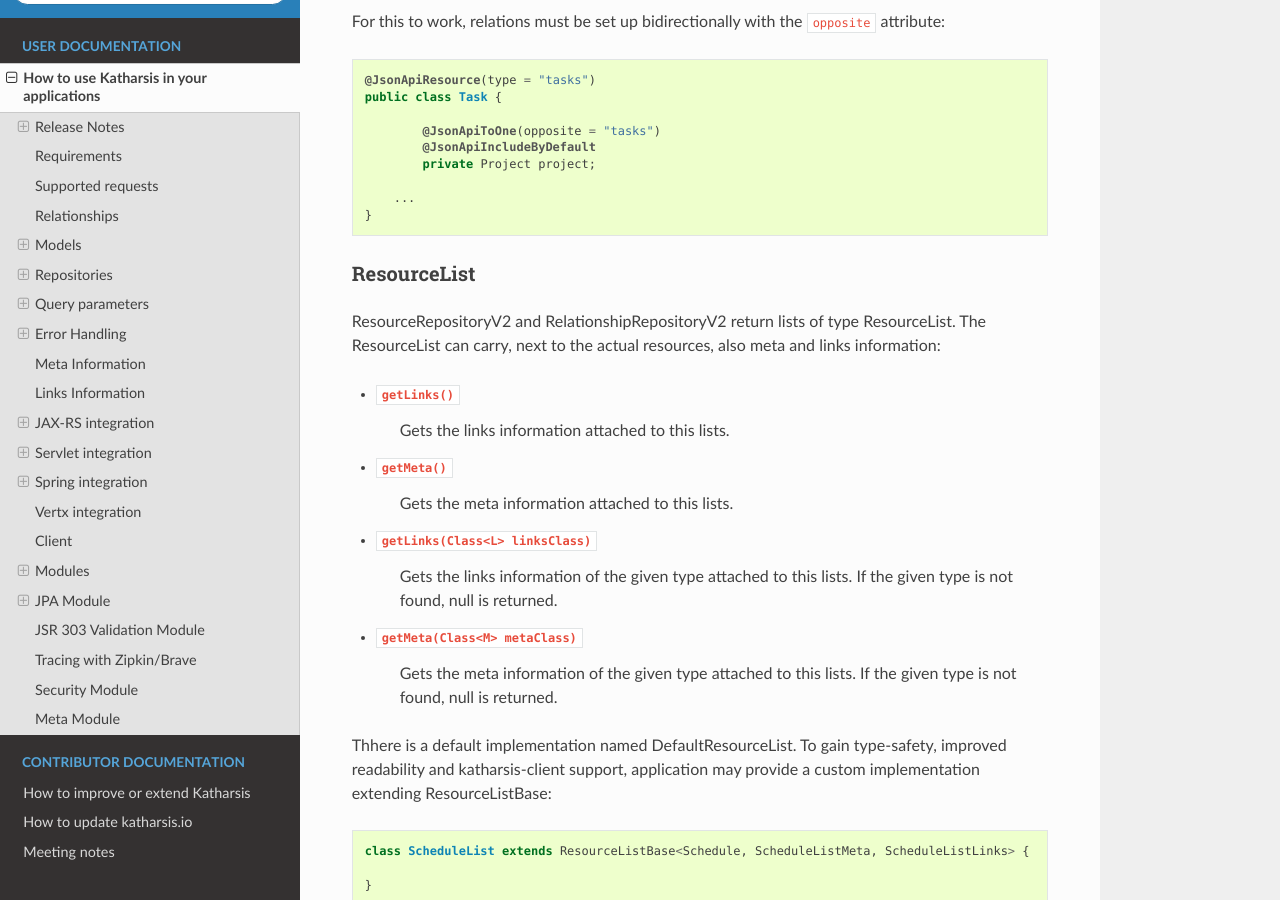
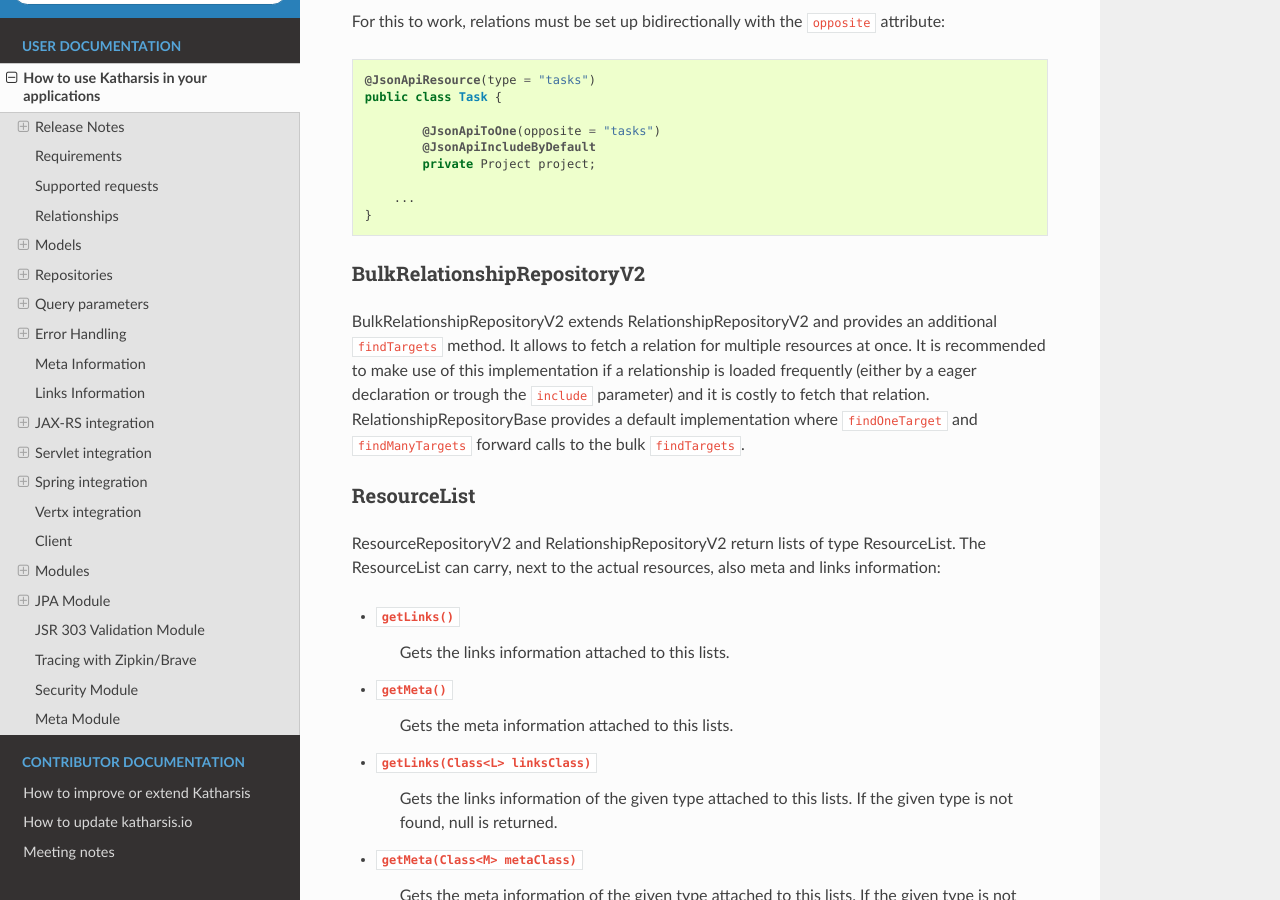
Before and after one commit to katharsis-project/katharsis-docs, a Sphinx documentation site: the page built from source/user-docs.rst, in a window 1280 px wide and 900 px high, scrolled down 6887 px. Built offline with Sphinx 7.4.7 and the Read the Docs theme 2.0.0, drawn with Linux system fonts in a browser that asks for light colours; some of the changed text lies outside the part shown.

Commit message:
BulkRelationshipRepositoryV2 added to docs

```diff
--- a/source/user-docs.rst
+++ b/source/user-docs.rst
@@ -223,7 +223,7 @@ repository implementation. This is achieved by implementing
 one of those two repository interfaces:
 
   * ResourceRepositoryV2 for a resource
-  * RelationshipRepositoryV2 for resource relationships
+  * RelationshipRepositoryV2 resp. BulkRelationshipRepositoryV2 for resource relationships
 
 
 
@@ -353,6 +353,17 @@ For this to work, relations must be set up bidirectionally with the ``opposite``
 
 	    ...
 	}
+
+
+BulkRelationshipRepositoryV2
+~~~~~~~~~~~~~~~~~~~~~~~~~~~~~
+
+BulkRelationshipRepositoryV2 extends RelationshipRepositoryV2 and provides an additional
+``findTargets`` method. It allows to fetch a relation for multiple resources at once.
+It is recommended to make use of this implementation if a relationship is loaded frequently
+(either by a eager declaration or trough the ``include`` parameter) and it is costly to
+fetch that relation. RelationshipRepositoryBase provides a default implementation where
+``findOneTarget`` and ``findManyTargets`` forward calls to the bulk ``findTargets``.
 
 
 
```
